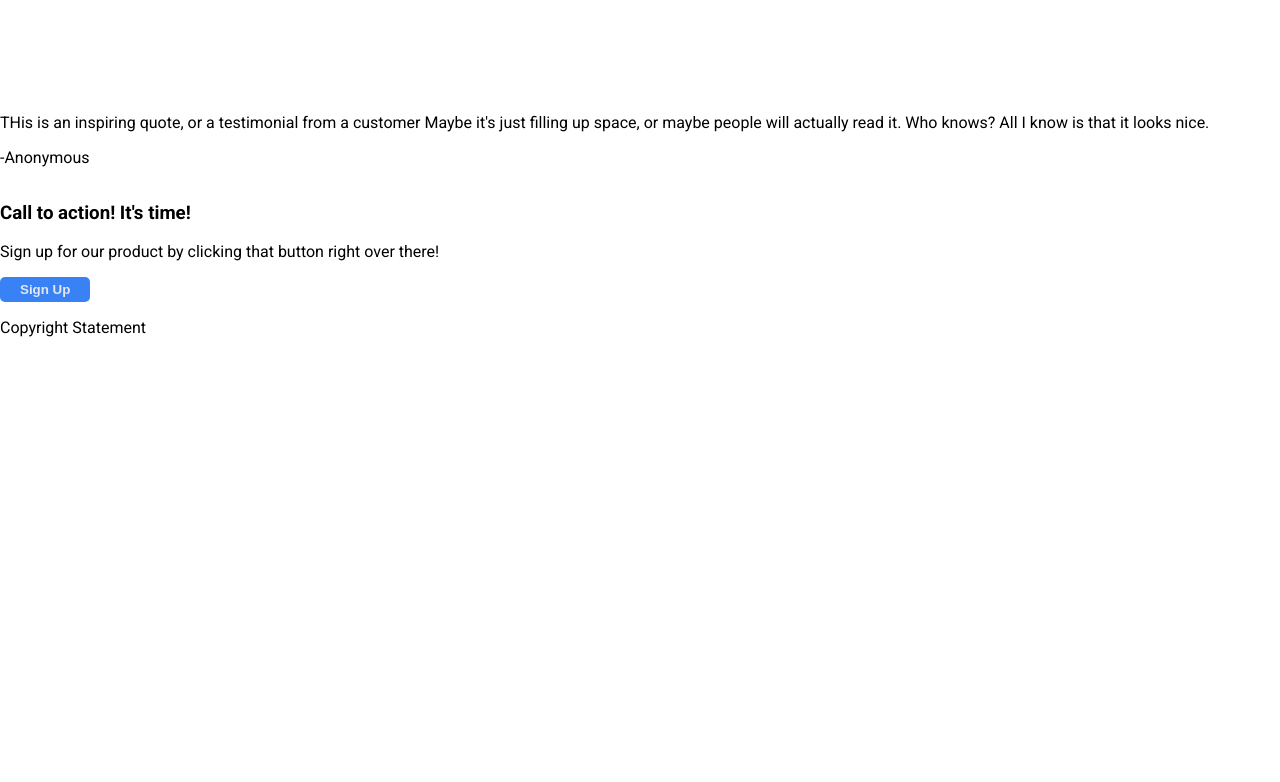
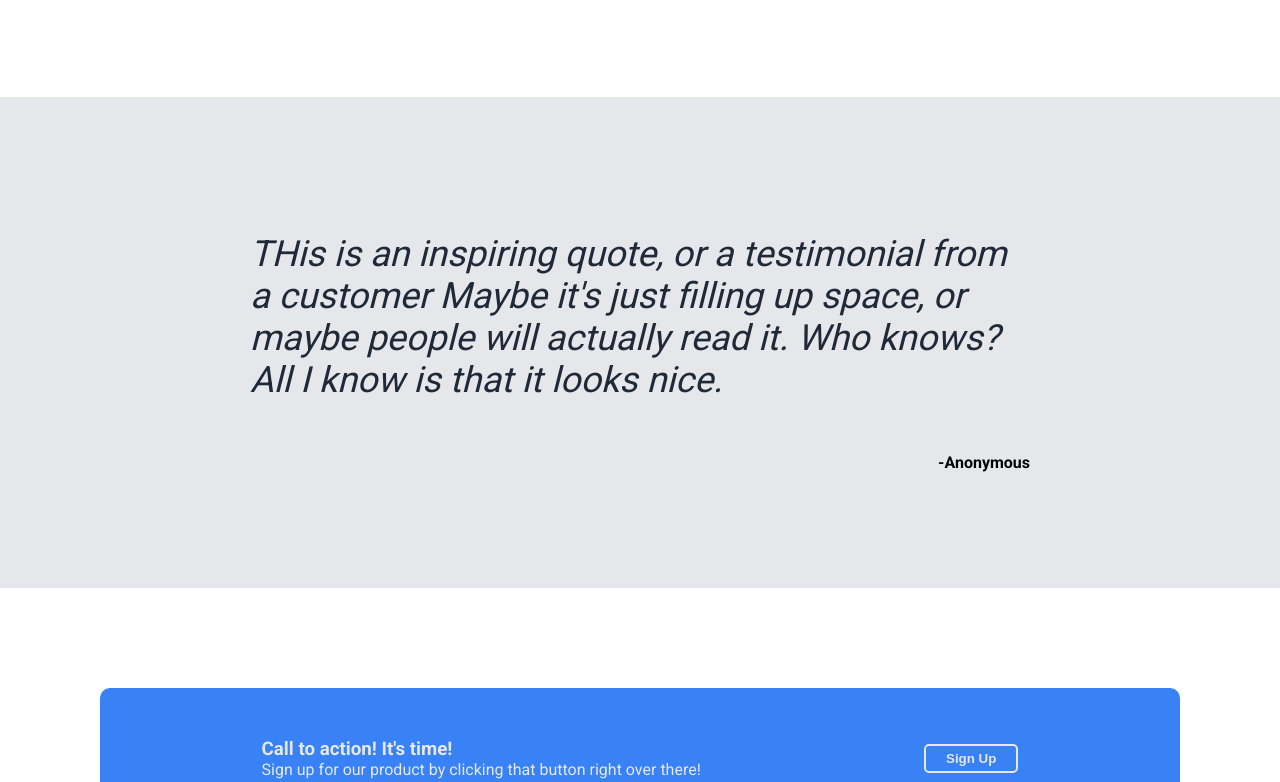
Before and after one commit to mjholmstr/odin-landing-page, a plain HTML site: page index.html in a window 1280 px wide. Shown: the part 989-1771 px from the top of the page. Before the commit the page ends 1342 px from the top, so only its background shows below. Drawn offline with Linux system fonts and the light colour scheme.

Commit message:
Add style to footer

```diff
--- a/styles.css
+++ b/styles.css
@@ -114,3 +114,69 @@ h2 {
     margin: 20px;
     margin-top: -15px;
 }
+
+.quote-wrapper {
+    background-color: #E5E7EB;
+}
+
+.quote-container {
+    display: flex;
+    flex-direction: column;
+    margin: 100px;
+    padding-left: 150px;
+    padding-right: 150px;
+}
+
+.quote {
+    font-size: 36px;
+    font-weight: 300;
+    font-style: italic;
+    color: #1F2937
+}
+
+.quote-author {
+    font-weight: 900;
+    align-self: flex-end;
+}
+
+.bottom-signup {
+    margin: 100px;
+}
+
+.bottom-signup-container {
+    background-color: #3882F6;
+    display: flex;
+    justify-content: space-around;
+    align-items: center;
+    border-radius: 10px;
+    padding: 50px;
+}
+
+h3 {
+    color: #E5E7EB;
+    padding: 0px;
+    margin: 0px;
+}
+
+.bottom-signup-text {
+    color: #E5E7EB;
+    padding: 0px;
+    margin: 0px;
+}
+
+.sign-up.second {
+    border: 2px solid #E5E7EB;
+}
+
+.footer-wrapper {
+    background-color: #1F2937;
+}
+
+.footer {
+    display: flex;
+    align-items: center;
+    margin: 10px;
+    justify-content: center;
+    font-size: 18px;
+    color: #E5E7EB;
+}
```
